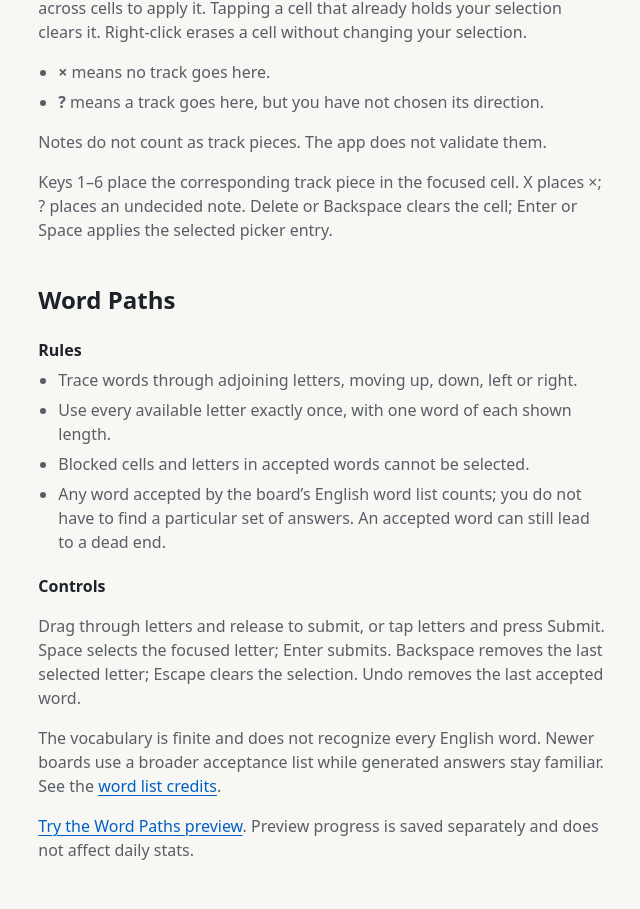
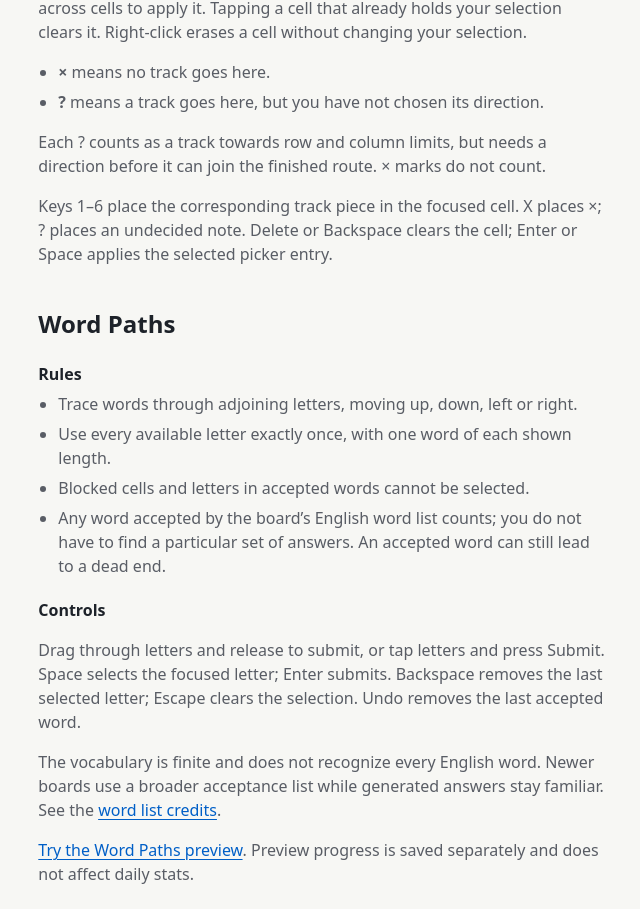
Before and after one commit to tristrange/daily-puzzles, a React (Vite) app in the folder app/: page /#/how-to-play in a window 1280 px wide. Shown: the part 2895-3804 px from the top of the page, without its empty margins (318-958 px from the left). Built offline with nearby package versions, Linux system fonts and the light colour scheme.

Commit message:
fix: count undecided tracks toward clue limits (#90)

```diff
--- a/app/src/components/TracksStage.tsx
+++ b/app/src/components/TracksStage.tsx
@@ -251,7 +251,7 @@ export function TracksStage({
     const counts = faults.some((f) => f.rule === 'row-count' || f.rule === 'col-count')
     if (joins && counts) return 'Some track does not meet, and a line is over its count.'
     if (joins) return 'Some track does not meet — fix it.'
-    if (counts) return 'A line holds more than its count — remove a piece.'
+    if (counts) return 'A line holds more than its count — clear a track or undecided cell.'
     return 'Too many track ends run off the grid.'
   }
 
--- a/app/src/domain/tracksGame.ts
+++ b/app/src/domain/tracksGame.ts
@@ -169,19 +169,15 @@ function replace(pieces: readonly number[], cell: number, value: number): number
   return next
 }
 
-/**
- * Whether a cell holds a piece.
- *
- * Named for what it means rather than kept as `isOn`, because a cell can now hold
- * something that is not a piece — a cross, a maybe — and every caller of the old
- * name wanted the piece. A cross has to count towards nothing: not towards a row
- * clue, not as a pair of ends, not as a cell the line has to reach. Reading a
- * cross as a piece would have made the win condition pass on a board with two
- * crosses in it.
- */
+/** Whether a cell has a shaped track with known ends, rather than a cross or ?. */
 export function hasPiece(game: TracksGame, cell: number): boolean {
   const value = game.pieces[cell] ?? 0
   return value !== 0 && value <= PIECE_COUNT
+}
+
+/** A ? commits track space to the clue, without committing any direction. */
+function countsTowardsClue(game: TracksGame, cell: number): boolean {
+  return hasPiece(game, cell) || game.pieces[cell] === MAYBE
 }
 
 /** What `cell` holds, as one of the four things a cell can be. */
@@ -209,7 +205,7 @@ export function trackConflicts(game: TracksGame): readonly TrackConflict[] {
   const colCount = new Array<number>(grid.width).fill(0)
 
   for (let cell = 0; cell < grid.cellCount; cell += 1) {
-    if (!hasPiece(game, cell)) continue
+    if (!countsTowardsClue(game, cell)) continue
     const { row, col } = grid.coords(cell)
     rowCount[row] = (rowCount[row] ?? 0) + 1
     colCount[col] = (colCount[col] ?? 0) + 1
@@ -271,7 +267,7 @@ export function trackConflicts(game: TracksGame): readonly TrackConflict[] {
     if ((rowCount[row] ?? 0) <= (grid.rowClues[row] ?? 0)) continue
     for (let col = 0; col < grid.width; col += 1) {
       const cell = grid.index(row, col)
-      if (hasPiece(game, cell) && grid.pieceAt(cell) === 0) {
+      if (countsTowardsClue(game, cell) && grid.pieceAt(cell) === 0) {
         found.push({ rule: 'row-count', cell, other: row })
       }
     }
@@ -280,7 +276,7 @@ export function trackConflicts(game: TracksGame): readonly TrackConflict[] {
     if ((colCount[col] ?? 0) <= (grid.colClues[col] ?? 0)) continue
     for (let row = 0; row < grid.height; row += 1) {
       const cell = grid.index(row, col)
-      if (hasPiece(game, cell) && grid.pieceAt(cell) === 0) {
+      if (countsTowardsClue(game, cell) && grid.pieceAt(cell) === 0) {
         found.push({ rule: 'col-count', cell, other: col })
       }
     }
@@ -309,12 +305,8 @@ function pieceEnds(piece: number): readonly number[] {
  *   single path *and* any number of separate loops. The line has to be the whole
  *   of it, which is what the connectivity check is for.
  *
- * Crosses and maybes are not consulted. A note is the player's reasoning, not a
- * claim the answer can fail: someone who has crossed out a cell the finished line
- * does not use has been right all along, and someone whose last `?` outlived the
- * piece they were undecided about has a stale note, not a wrong answer. Blocking
- * a solve over either would mean the last note before finishing was the thing
- * standing between them and finishing. Reset clears them.
+ * Crosses do not affect a completed route. Undecided cells count towards clue
+ * limits but have no ends, so they must be resolved before the route can finish.
  */
 export function isTracksSolved(game: TracksGame): boolean {
   const { grid } = game
--- a/app/src/pages/RulesPage.tsx
+++ b/app/src/pages/RulesPage.tsx
@@ -111,7 +111,8 @@ export function RulesPage() {
         <li><strong>×</strong> means no track goes here.</li>
         <li><strong>?</strong> means a track goes here, but you have not chosen its direction.</li>
       </ul>
-      <p>Notes do not count as track pieces. The app does not validate them.</p>
+      <p>Each ? counts as a track towards row and column limits, but needs a direction
+        before it can join the finished route. × marks do not count.</p>
       <p>Keys 1–6 place the corresponding track piece in the focused cell.
         X places ×; ? places an undecided note. Delete or Backspace clears the cell;
         Enter or Space applies the selected picker entry.</p>
```
Also changed, not shown: 4 other files (tests, documents, lock files or other folders).
